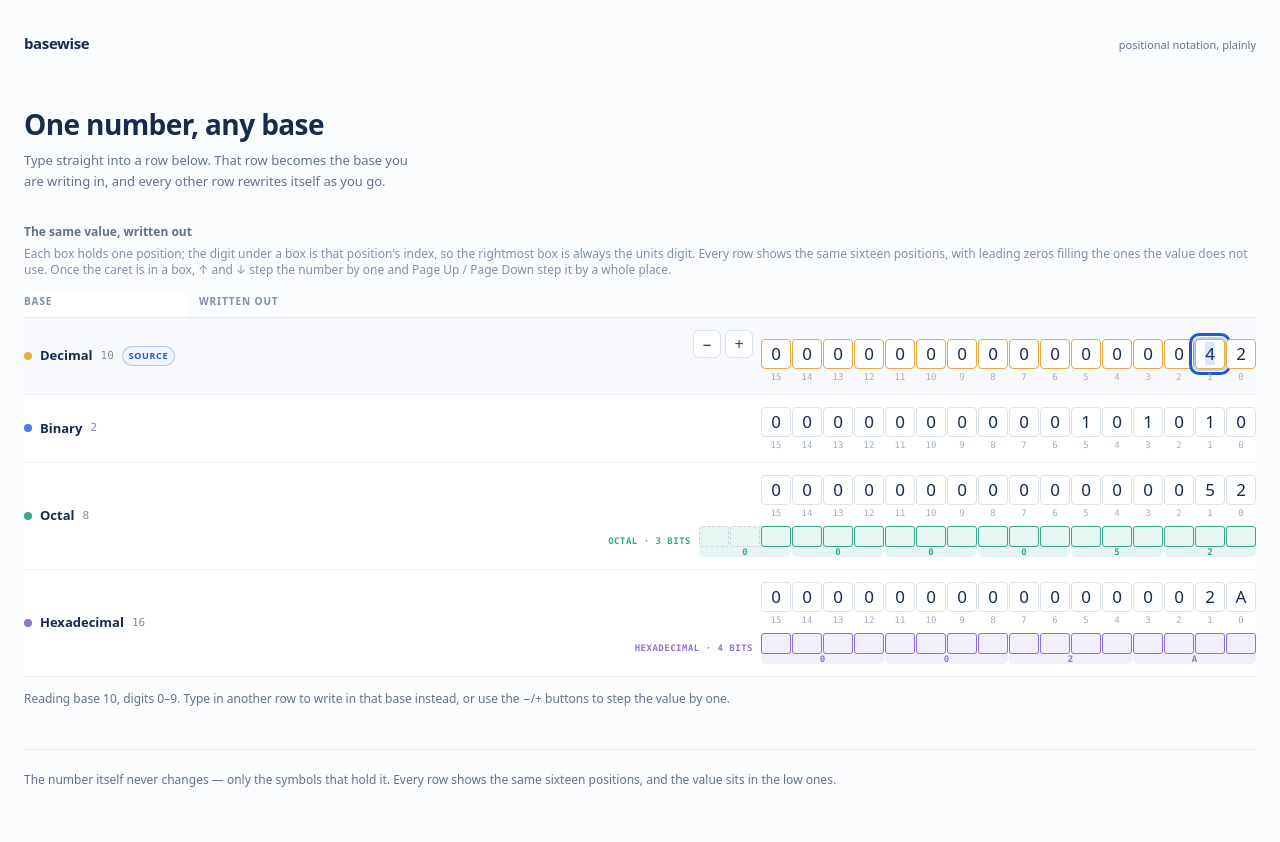
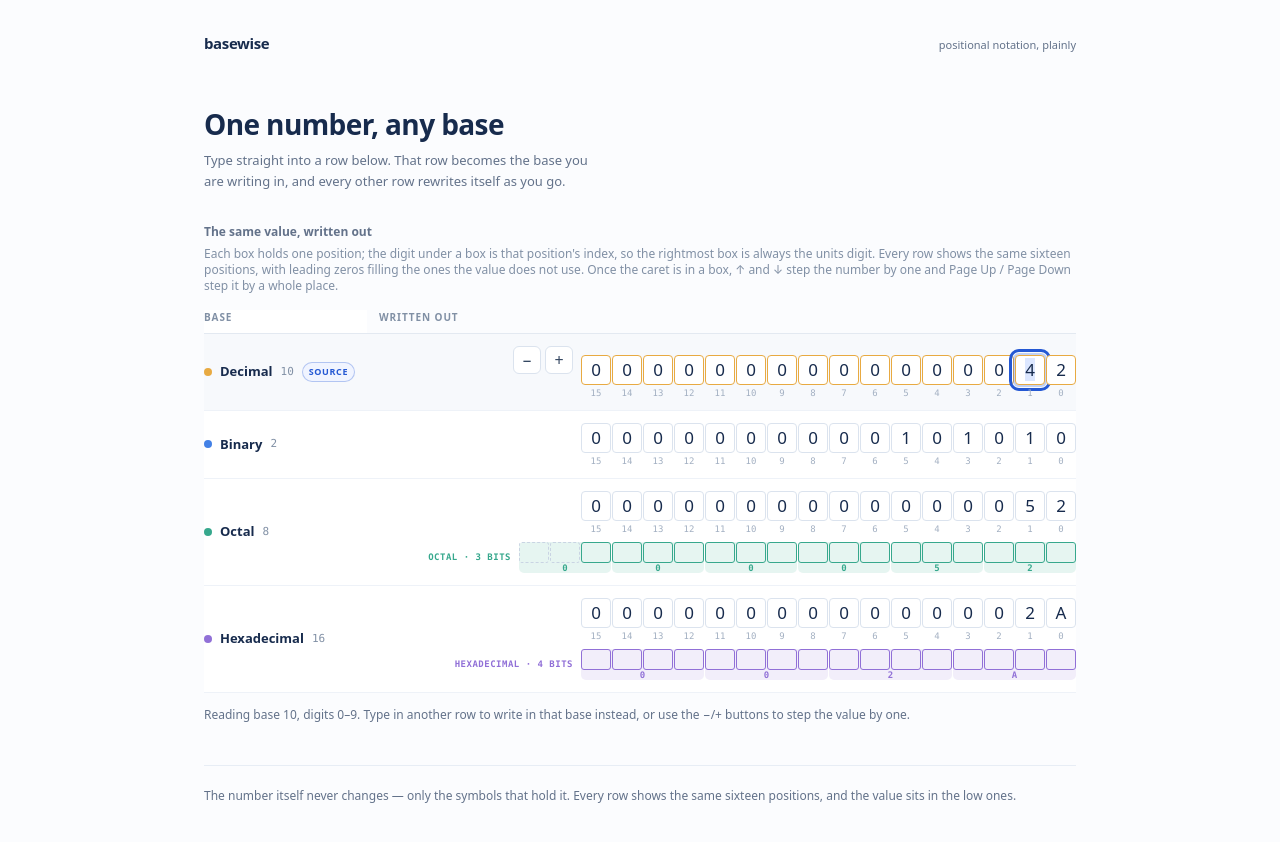
Before and after one commit to lfarci/base-converter, a React (Vite) app: page / in a window 1280 px wide. Shown: the top 842 px of the page. Built offline with nearby package versions, Linux system fonts and the light colour scheme.

Commit message:
Merge pull request #17 from lfarci/lfarci-max-content-width
Cap the content width again on big screens

```diff
--- a/src/App.tsx
+++ b/src/App.tsx
@@ -366,7 +366,11 @@ function App() {
   }
 
   return (
-    <main className="mx-auto w-full px-4 pb-16 text-[#172b4d] sm:px-6" id="top">
+    // The card is capped so a wide window stops stretching the rows past the width
+    // the grid actually needs. The cap waits for the lg breakpoint, where the content
+    // box is already wider than the table, so it only binds on big screens and never
+    // pushes a narrower viewport into the horizontal scroller.
+    <main className="mx-auto w-full px-4 pb-16 text-[#172b4d] sm:px-6 lg:max-w-[920px]" id="top">
       <header className="flex items-baseline justify-between py-6 sm:py-8">
         <a className="text-[15px] font-bold tracking-tight text-[#172b4d] no-underline" href="#top">basewise</a>
         <span className="text-[11px] text-[#63728a]">positional notation, plainly</span>
```
